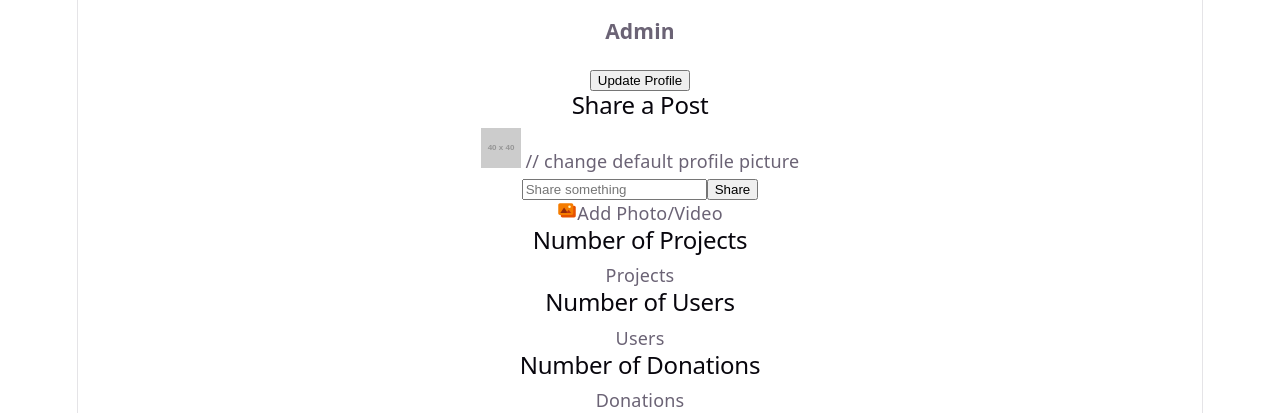
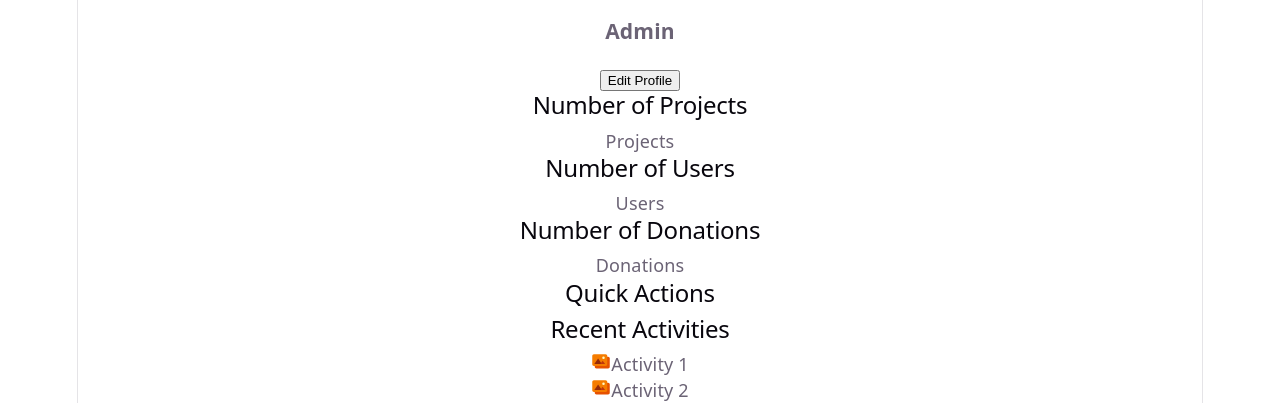
Before and after one commit to timothydarrell14-glitch/Poverty-Line-App, a React (Vite) app in the folder client/: page /admin in a window 1280 px wide. Shown: the part 1086-1499 px from the top of the page. Built offline with nearby package versions, Linux system fonts and the light colour scheme.

Commit message:
feat: update Home component layout and improve activity summary section

```diff
--- a/client/src/pages/Admin/Home.jsx
+++ b/client/src/pages/Admin/Home.jsx
@@ -21,27 +21,19 @@ function Home() {
       </header>
       <main>
         <SideBar />
+        <div>
           {/* Profile background image + button + name */}
           <div>
             <img src="#"></img>
-          <ProfileCard name="Name of Admin" role="Admin" imageUrl="https://via.placeholder.com/40" />
-          <button>Update Profile</button>
+            <ProfileCard
+              name="Name of Admin"
+              role="Admin"
+              imageUrl="https://via.placeholder.com/40"
+            />
+            <button>Edit Profile</button>
           </div>
-        {/* post card */}
+          {/* brief summary of activities (Donations, Partnerships + active Programs) */}
           <div>
-          <div>
-          <h2>Share a Post</h2>
-          <ProfilePicture />
-          <input type="text" placeholder="Share something" />
-          <button>Share</button>
-          </div>
-          <div>
-            <FcGallery size={20} />
-            <span>Add Photo/Video</span>
-          </div>
-
-        </div>
-        {/* brief summary of activities // recent chats */}
             <div>
               <h2>Number of Projects</h2>
               <span>Projects</span>
@@ -50,6 +42,24 @@ function Home() {
               <h2>Number of Donations</h2>
               <span>Donations</span>
             </div>
+            {/* quick actions */}
+            <div>
+              <h2>Quick Actions</h2>
+            </div>
+            {/* recent activities */}
+            <div>
+              <h2>Recent Activities</h2>
+              <div>
+                <FcGallery size={20} />
+                <span>Activity 1</span>
+              </div>
+              <div>
+                <FcGallery size={20} />
+                <span>Activity 2</span>
+              </div>
+            </div>
+          </div>
+        </div>
       </main>
     </div>
   );
```
Lines whose indentation alone changed are shown as unchanged.
